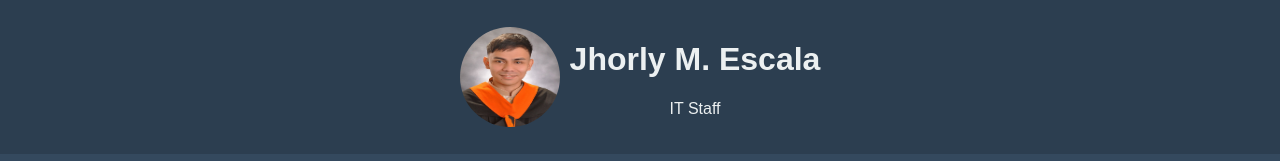
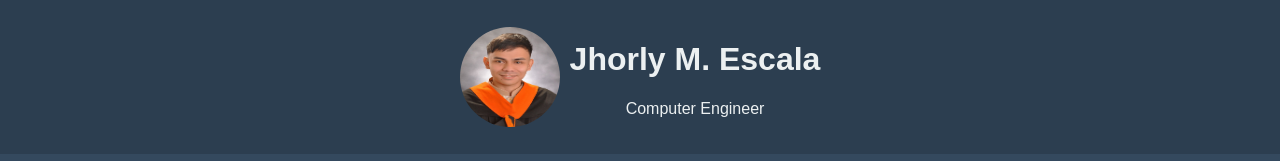
Before and after one commit to jhorly0604/jhorly, a plain HTML site: page index.html in a window 1280 px wide. Shown: the top 161 px of the page. Drawn offline with Linux system fonts and the light colour scheme.

Commit message:
Update index.html

```diff
--- a/index.html
+++ b/index.html
@@ -347,7 +347,7 @@
     <img src="https://raw.githubusercontent.com/jhorly0604/jhorly/main/photo_6055408716741719489_y.jpg" alt="Your Profile Picture">
     <div>
       <h1>Jhorly M. Escala</h1>
-      <p>IT Staff</p>
+      <p>Computer Engineer </p>
     </div>
   </header>
 
```
